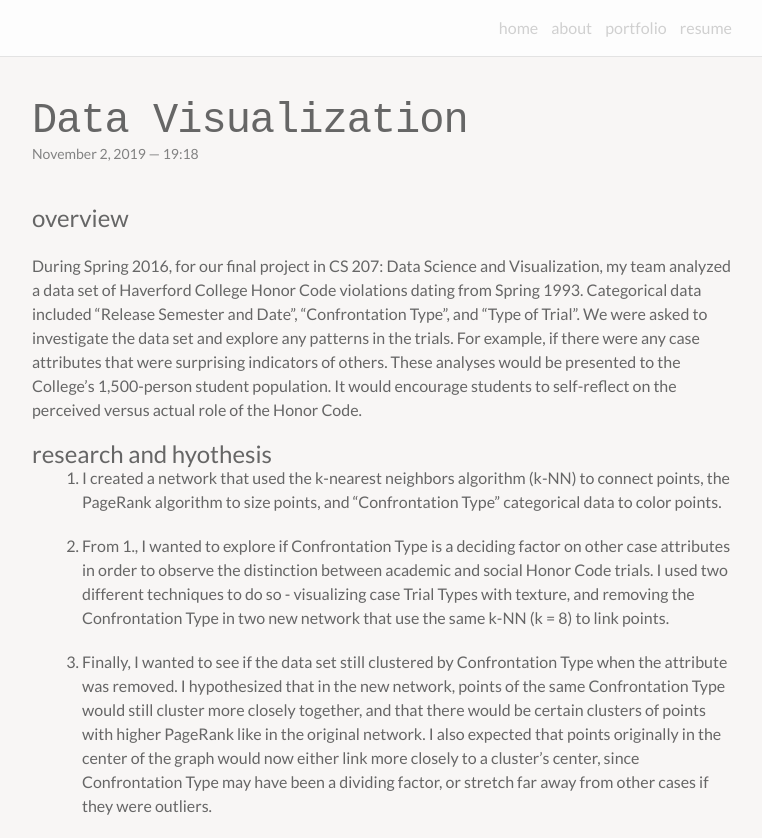
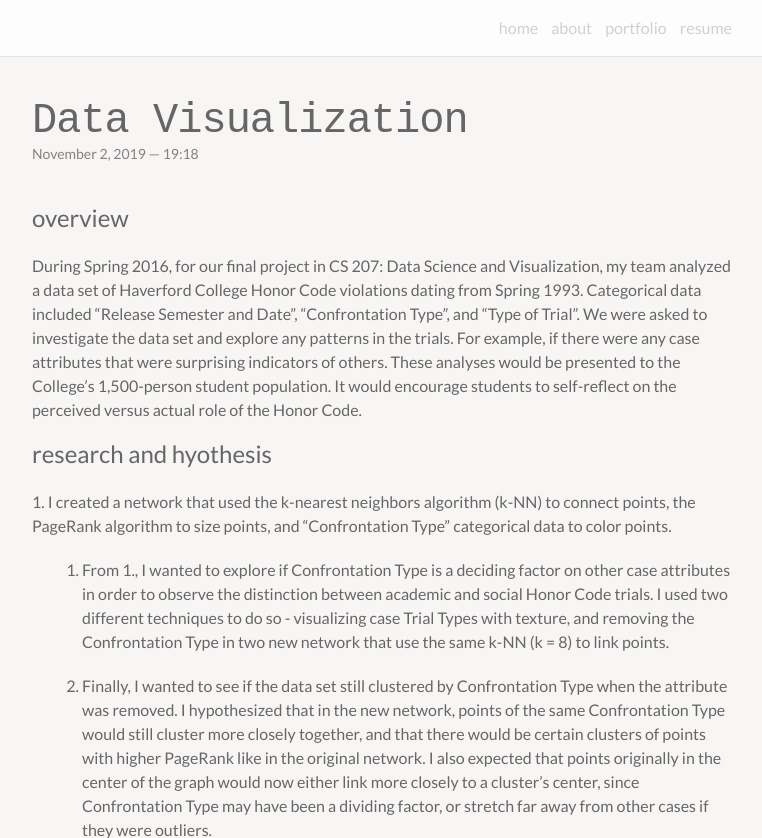
Before and after one commit to anntran14/home, a Jekyll site: the page built from _portfolio/art_6_datavis.markdown, in a window 1280 px wide and 900 px high, cut to the strip 0-838 px from the top of the window. Shown: the whole strip, without its empty margins (258-1020 px from the left). Built offline with Jekyll 4.4.1, drawn with Linux system fonts in a browser that asks for light colours; nearby versions of some CDN libraries; some web fonts are replaced.

Commit message:
Update art_6_datavis.markdown

```diff
--- a/_portfolio/art_6_datavis.markdown
+++ b/_portfolio/art_6_datavis.markdown
@@ -10,8 +10,7 @@
 
 
 # research and hyothesis
-
-1. I created a network that used the k-nearest neighbors algorithm (k-NN) to connect points, the PageRank algorithm to size points, and "Confrontation Type" categorical data to color points.
+<br/> 1. I created a network that used the k-nearest neighbors algorithm (k-NN) to connect points, the PageRank algorithm to size points, and "Confrontation Type" categorical data to color points.
 
 2. From 1., I wanted to explore if Confrontation Type is a deciding factor on other case attributes in order to observe the distinction between academic and social Honor Code trials. I used two different techniques to do so - visualizing case Trial Types with texture, and removing the Confrontation Type in two new network that use the same k-NN (k = 8) to link points.
 
@@ -38,15 +37,13 @@
 Visualization of Honor Code network with “Confrontation Type” attribute removed. It uses the k-NN algorithm (k = 8) to link points, the PageRank algorithm to size points, and "Confrontation Type" categorical data to color points. </div>
 
 # analysis
-
-We see in both new networks that a case’s attributes rely frequently on its Confrontation Type. In the textured network, the greatest takeaway is that often, Confrontation Type correlates to Trial Type. In the network with Confrontation Type removed, the greatest takeaway is that points of the same Confrontation Type usually contained common variables. Both networks affirm what was suspected, which is that there is a pattern to attributes depending on a trial’s Confrontation Type.
+<br/> We see in both new networks that a case’s attributes rely frequently on its Confrontation Type. In the textured network, the greatest takeaway is that often, Confrontation Type correlates to Trial Type. In the network with Confrontation Type removed, the greatest takeaway is that points of the same Confrontation Type usually contained common variables. Both networks affirm what was suspected, which is that there is a pattern to attributes depending on a trial’s Confrontation Type.
 
 Both new graphs reinforce that the data set breaks down into two clusters, and these clusters are categories: academic or social Honor Code violations. Furthemore, they also only corroborated the idea that there are common contexts and protocols in those clusters. Sadly, the notion that underlying patterns in the trials exist undermines the hope that Honor Code infractions are anomalies of Haverford’s long-held tradition of principles.
 
 
 # reflection
-
-The data shows that Haverford administration may play a greater role in administering the Honor Code than expected. This goes against the average student’s perception of the Code as a set of social and academic expectations run by, administered by, and agreed upon by students.
+<br/> The data shows that Haverford administration may play a greater role in administering the Honor Code than expected. This goes against the average student’s perception of the Code as a set of social and academic expectations run by, administered by, and agreed upon by students.
 
 To research the role of Confrontation Type as an indicator for trial details, I generated two new networks where points were still linked using k-NN (k = 8). The first network textured points based on the Trial Type they were related to, and the second was generated without the “Confrontation Type” attribute, yet colored according to it. Both networks produced two clusters, one with mainly Confrontation Type (1), and the other with Confrontation Types (2), (4), and (7). The textured network revealed Trial Types as a common attribute to points within a cluster. The network that removed Confrontation Type revealed that when comparing all attributes, points with the same Confrontation Type usually still shared features. This suggests an underlying structure within case protocol and context, which juxtaposes the principles of the Code that say that regardless of either, students are expected to follow the system.
 
```
